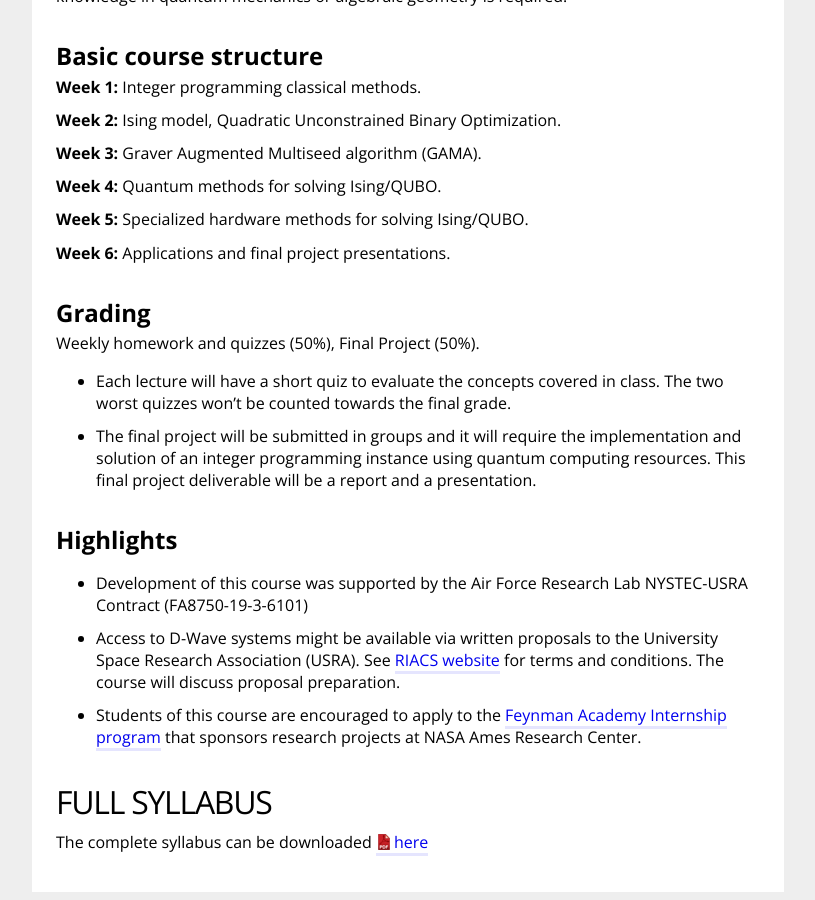
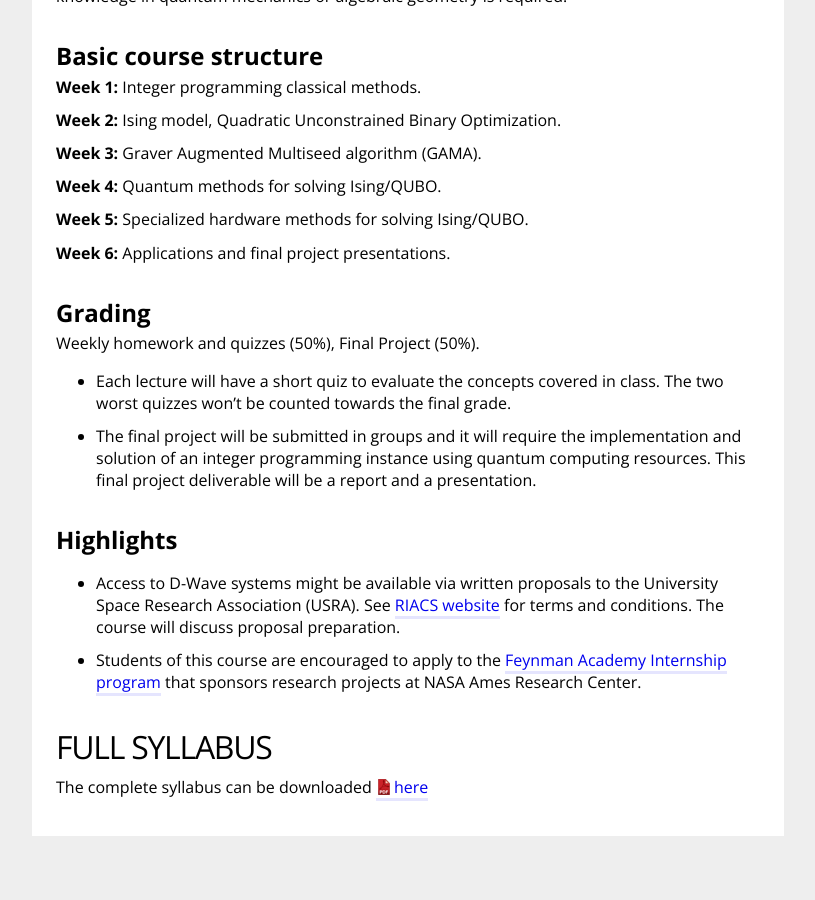
Before and after one commit to bernalde/QuIP, a Jekyll site: the page built from index.md, in a window 1280 px wide and 900 px high, scrolled down 1157 px. Shown: the whole window, without its empty margins (232-1047 px from the left). Built offline with Jekyll 4.4.1, drawn with Linux system fonts in a browser that asks for light colours; after the commit the page ends 2001 px from its top, so only the background shows below that.

Commit message:
Remove all references to USRA contract

```diff
--- a/index.md
+++ b/index.md
@@ -61,7 +61,6 @@ Weekly homework and quizzes (50%), Final Project (50%).
 - The final project will be submitted in groups and it will require the implementation and solution of an integer programming instance using quantum computing resources. This final project deliverable will be a report and a presentation.
 
 ## Highlights
-- Development of this course was supported by the Air Force Research Lab NYSTEC-USRA Contract (FA8750-19-3-6101)
 - Access to D-Wave systems might be available via written proposals to the University Space Research Association (USRA). See [RIACS website](https://riacs.usra.edu/quantum/rfp) for terms and conditions. The course will discuss proposal preparation.
 - Students of this course are encouraged to apply to the [Feynman Academy Internship program](https://riacs.usra.edu/quantum/qacademy) that sponsors research projects at NASA Ames Research Center.
 
```
Also changed, not shown: 2 other files.
